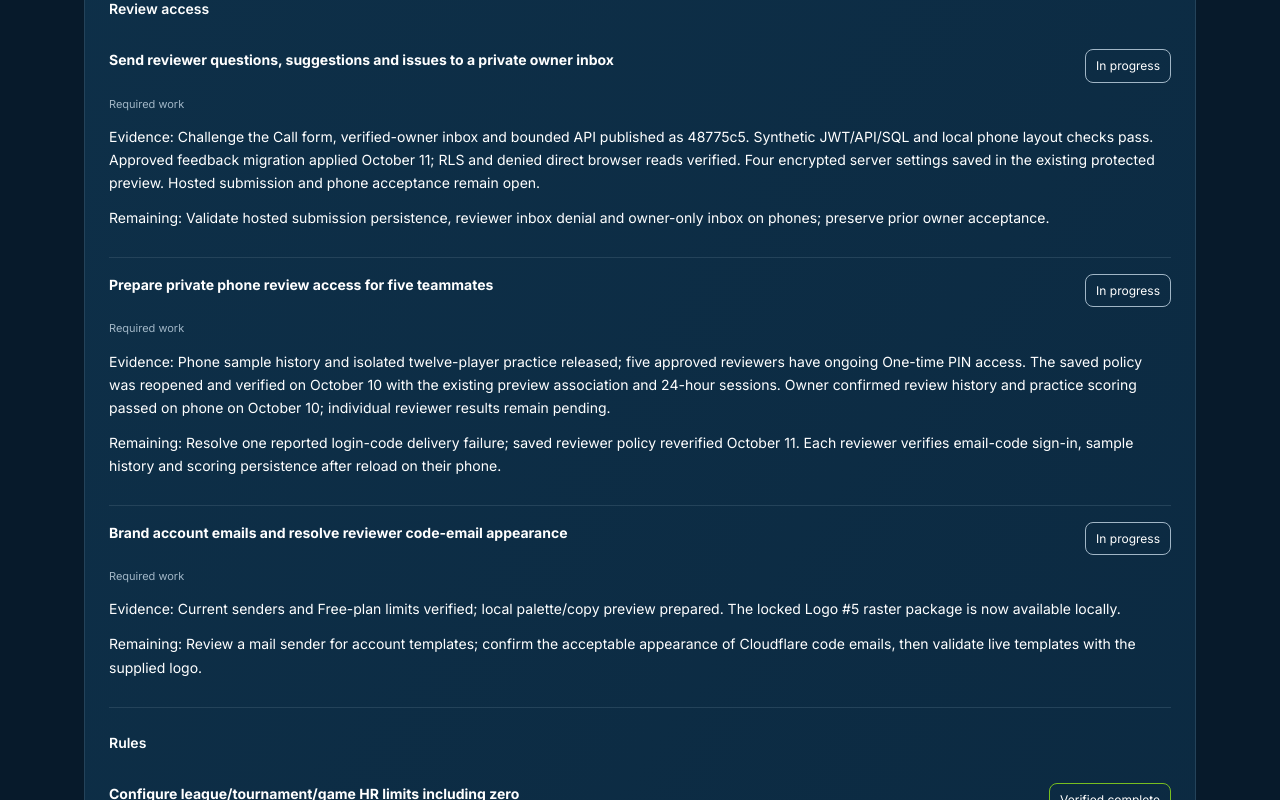
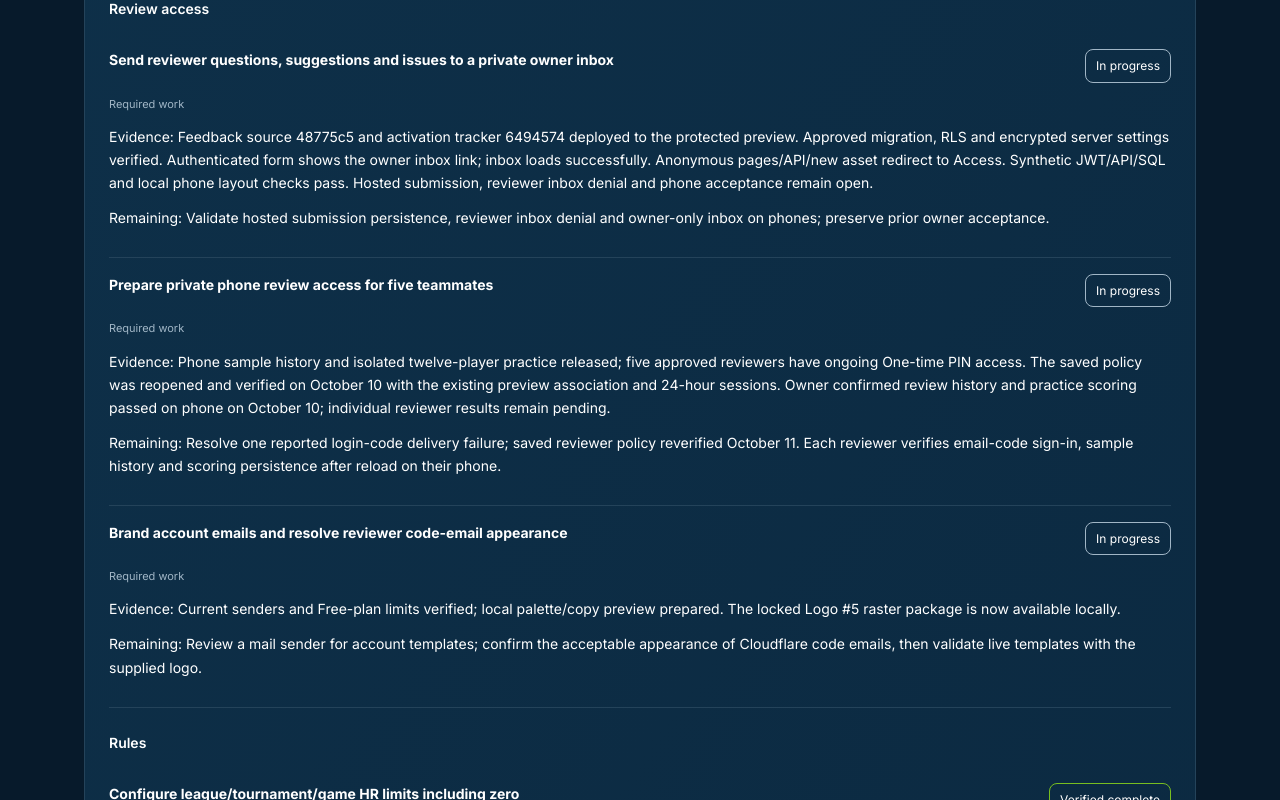
Before and after one commit to Chappy1740/DiamondAlibi, a Next.js app: page /status in a window 1280 px wide. Shown: the part 1500-2300 px from the top of the page. Built offline with nearby package versions, Linux system fonts and the light colour scheme.

Commit message:
Record protected feedback deployment checks

```diff
--- a/src/data/project-tracker.ts
+++ b/src/data/project-tracker.ts
@@ -2,15 +2,15 @@
 import type { ProjectTracker } from "../lib/project-status";
 export const projectTracker: ProjectTracker = {
   schemaVersion: 1,
-  revision: 23,
+  revision: 24,
   updatedAt: "2026-10-11",
   scope:
     "Required first-release work. Optional future ideas are excluded from percentages.",
   release: {
-    commit: "48775c5",
+    commit: "6494574",
     label: "Challenge the Call and private Booth Reviews",
     status:
-      "Feedback activation approved; owner phone feedback acceptance pending; prior owner checks preserved",
+      "Feedback deployed to protected preview; owner phone feedback acceptance pending; prior owner checks preserved",
   },
   milestones: [
     {
@@ -93,7 +93,7 @@ export const projectTracker: ProjectTracker = {
             "Send reviewer questions, suggestions and issues to a private owner inbox",
           status: "in_progress",
           evidence:
-            "Challenge the Call form, verified-owner inbox and bounded API published as 48775c5. Synthetic JWT/API/SQL and local phone layout checks pass. Approved feedback migration applied October 11; RLS and denied direct browser reads verified. Four encrypted server settings saved in the existing protected preview. Hosted submission and phone acceptance remain open.",
+            "Feedback source 48775c5 and activation tracker 6494574 deployed to the protected preview. Approved migration, RLS and encrypted server settings verified. Authenticated form shows the owner inbox link; inbox loads successfully. Anonymous pages/API/new asset redirect to Access. Synthetic JWT/API/SQL and local phone layout checks pass. Hosted submission, reviewer inbox denial and phone acceptance remain open.",
           next: "Validate hosted submission persistence, reviewer inbox denial and owner-only inbox on phones; preserve prior owner acceptance.",
           kind: "work",
         },
@@ -762,7 +762,7 @@ export const projectTracker: ProjectTracker = {
     {
       title: "Challenge the Call feedback",
       status:
-        "Approved database and encrypted server configuration applied; hosted submission and owner phone acceptance pending",
+        "Protected preview deployed; authenticated owner inbox read verified; hosted submission and phone acceptance pending",
       milestone: "M2",
     },
     {
```
